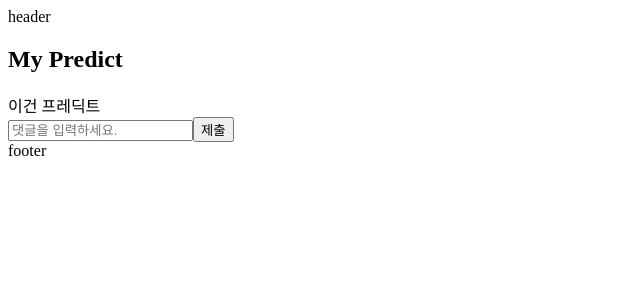
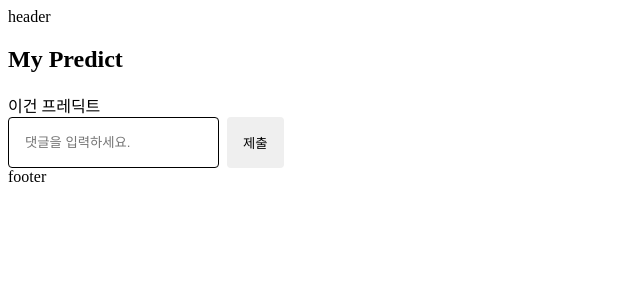
Before and after one commit to onejuice98/johna-sick, a Next.js app in the folder app/: page /predict in a window 1280 px wide. Shown: the top 300 px of the page, without its empty margins (0-640 px from the left). Built offline with nearby package versions, Linux system fonts and the light colour scheme.

Commit message:
feat : input style

```diff
--- a/app/app/predict/page.tsx
+++ b/app/app/predict/page.tsx
@@ -1,7 +1,22 @@
 "use client";
 import { getPredict } from "@/pages/api/predict/result";
 import React, { useState } from "react";
+import styled from "styled-components";
 
+const CommentForm = styled.form`
+  display: flex;
+  gap: 0.5rem;
+`;
+const CommentInput = styled.input`
+  padding: 1rem;
+  border: 1px solid black;
+  border-radius: 0.25rem;
+`;
+const CommentButton = styled.button`
+  padding: 1rem;
+  border: none;
+  border-radius: 0.25rem;
+`;
 const CENSOR_MESSAGE = "^^ld가 작동하였습니다.";
 type censorListType = {
   comment: string;
@@ -30,16 +45,16 @@ const Page = () => {
   return (
     <div>
       이건 프레딕트
-      <form onSubmit={handleSubmit}>
-        <input
+      <CommentForm onSubmit={handleSubmit}>
+        <CommentInput
           type="text"
           required
           onChange={handleChange}
           value={comment}
           placeholder="댓글을 입력하세요."
         />
-        <button type="submit"> 제출</button>
-      </form>
+        <CommentButton type="submit"> 제출</CommentButton>
+      </CommentForm>
       <div>
         {comments.map((value, index) => (
           <div key={index}>
--- a/app/package.json
+++ b/app/package.json
@@ -22,6 +22,7 @@
     "react": "18.2.0",
     "react-dom": "18.2.0",
     "react-hook-form": "^7.43.1",
+    "styled-components": "^5.3.6",
     "swr": "^2.0.3",
     "typescript": "4.9.5"
   },
```
Also changed, not shown: 1 other file (tests, documents, lock files or other folders).
